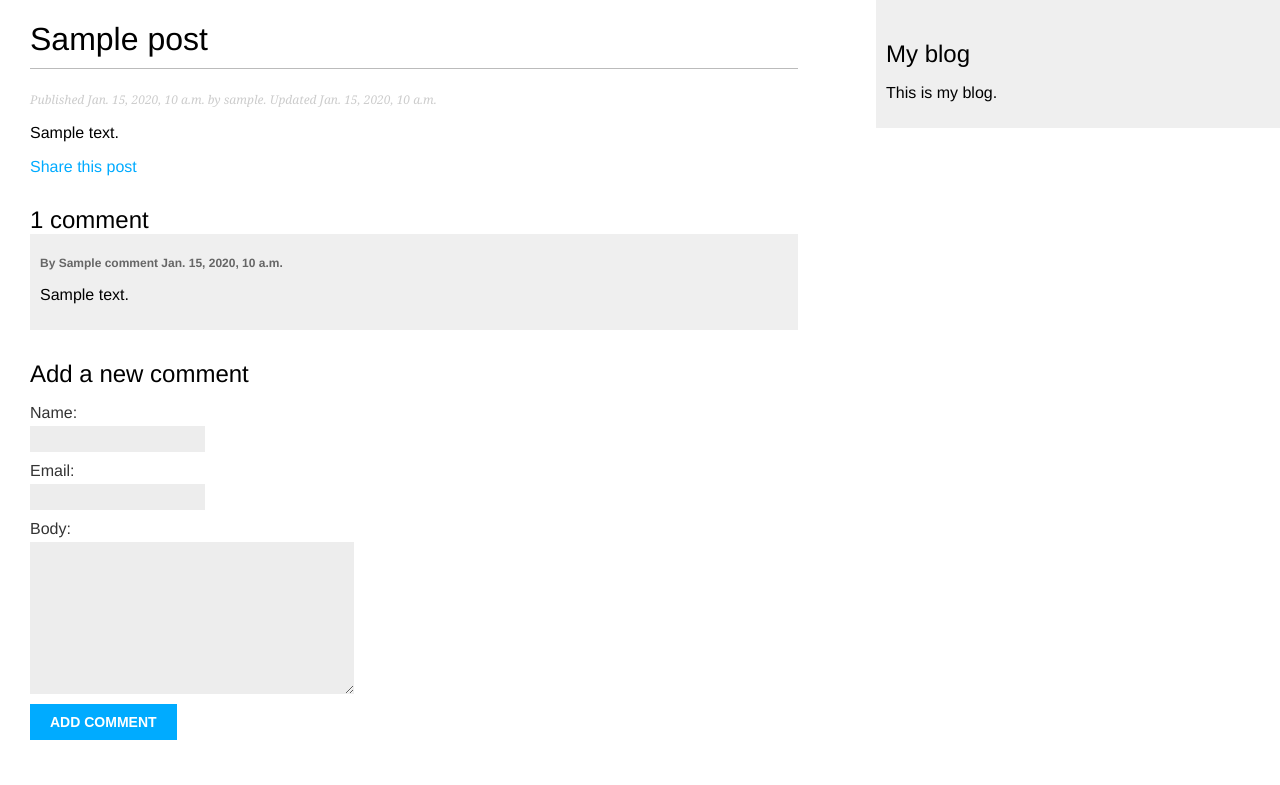
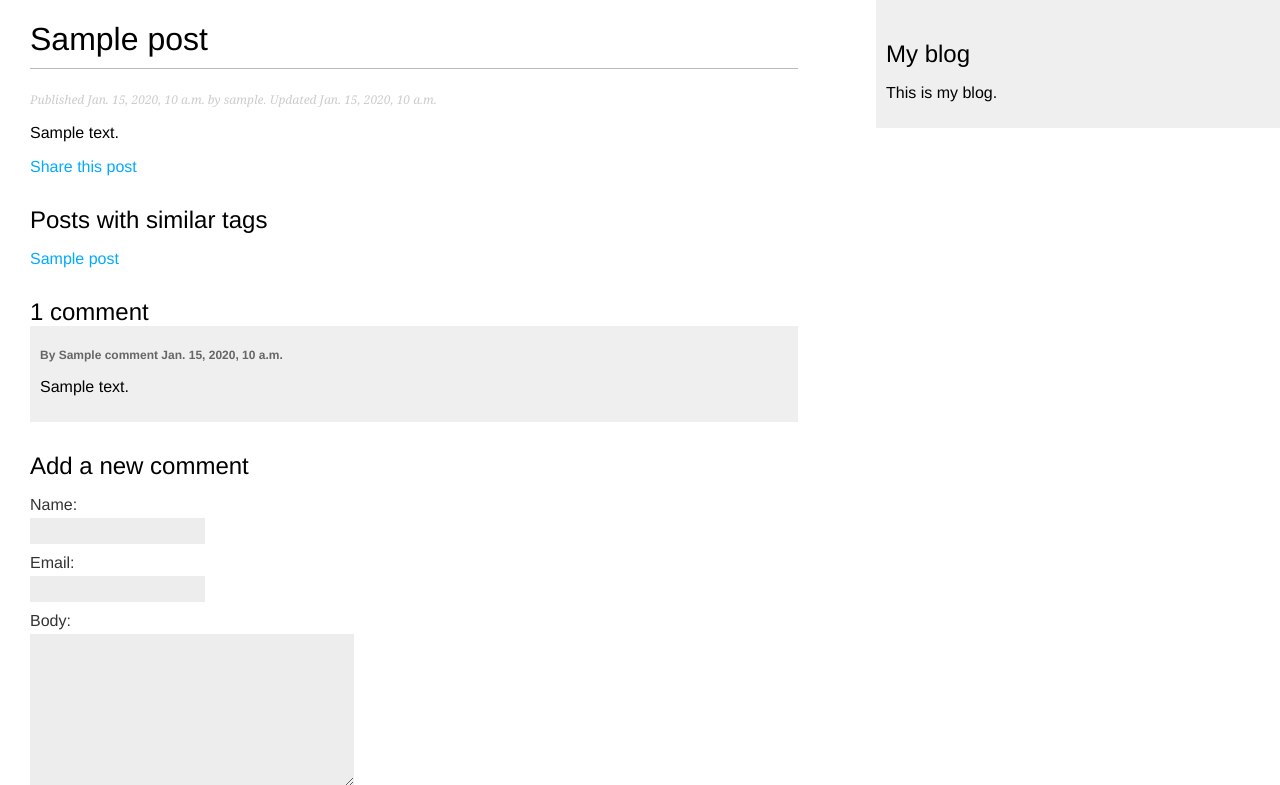
Before and after one commit to mbgoodguy/django-blog, a Django app: template django4_blog/blog/templates/blog/post/detail.html in a window 1280 px wide. Shown: the top 785 px of the page. Before the commit the page ends 740 px from the top, so only its background shows below. Run offline with Django 4.2, Linux system fonts and the light colour scheme; tables that the repository leaves empty hold one stand-in row (values such as "Sample post"); the template is opened without the code that fills it: values that come from a table or form of the project are taken from there, most other values are stand-ins (such as "Sample title", 1, 10 or a date in 2020).

Commit message:
Add similar_posts output into post detail page

```diff
--- a/django4_blog/blog/templates/blog/post/detail.html
+++ b/django4_blog/blog/templates/blog/post/detail.html
@@ -15,6 +15,16 @@
             Share this post
         </a>
     </p>
+
+    <h2>Posts with similar tags</h2>
+    {% for post in similar_posts %}
+        <p>
+            <a href="{{ post.get_absolute_url }}">{{ post.title }}</a>
+        </p>
+    {% empty %}
+    There are no similar posts yet.
+    {% endfor %}
+
     {% if comments %}
         {% with comments.count as total_comments %}
             <h2>
```
Also changed, not shown: django4_blog/blog/views.py (+10 -1 lines).
